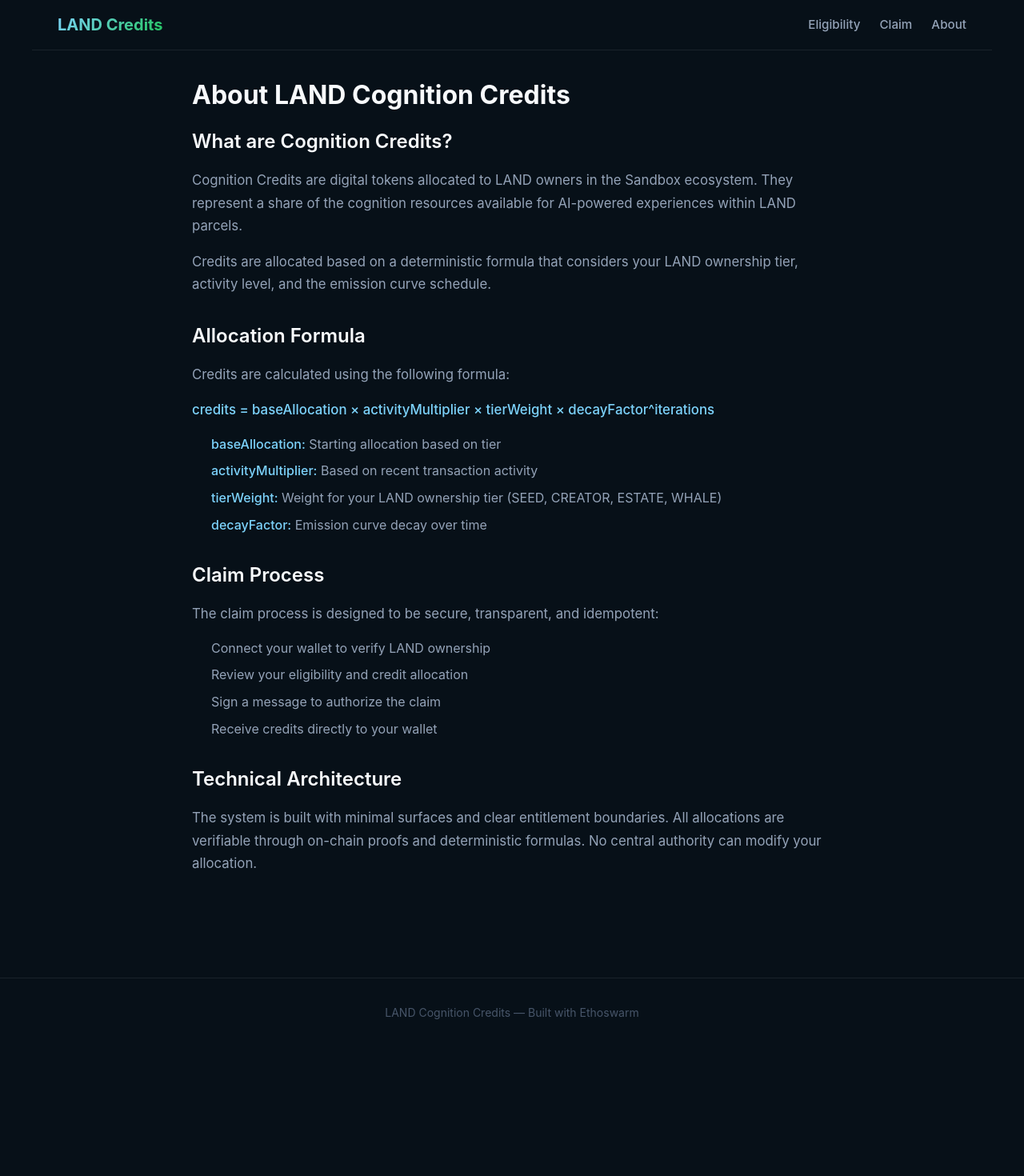
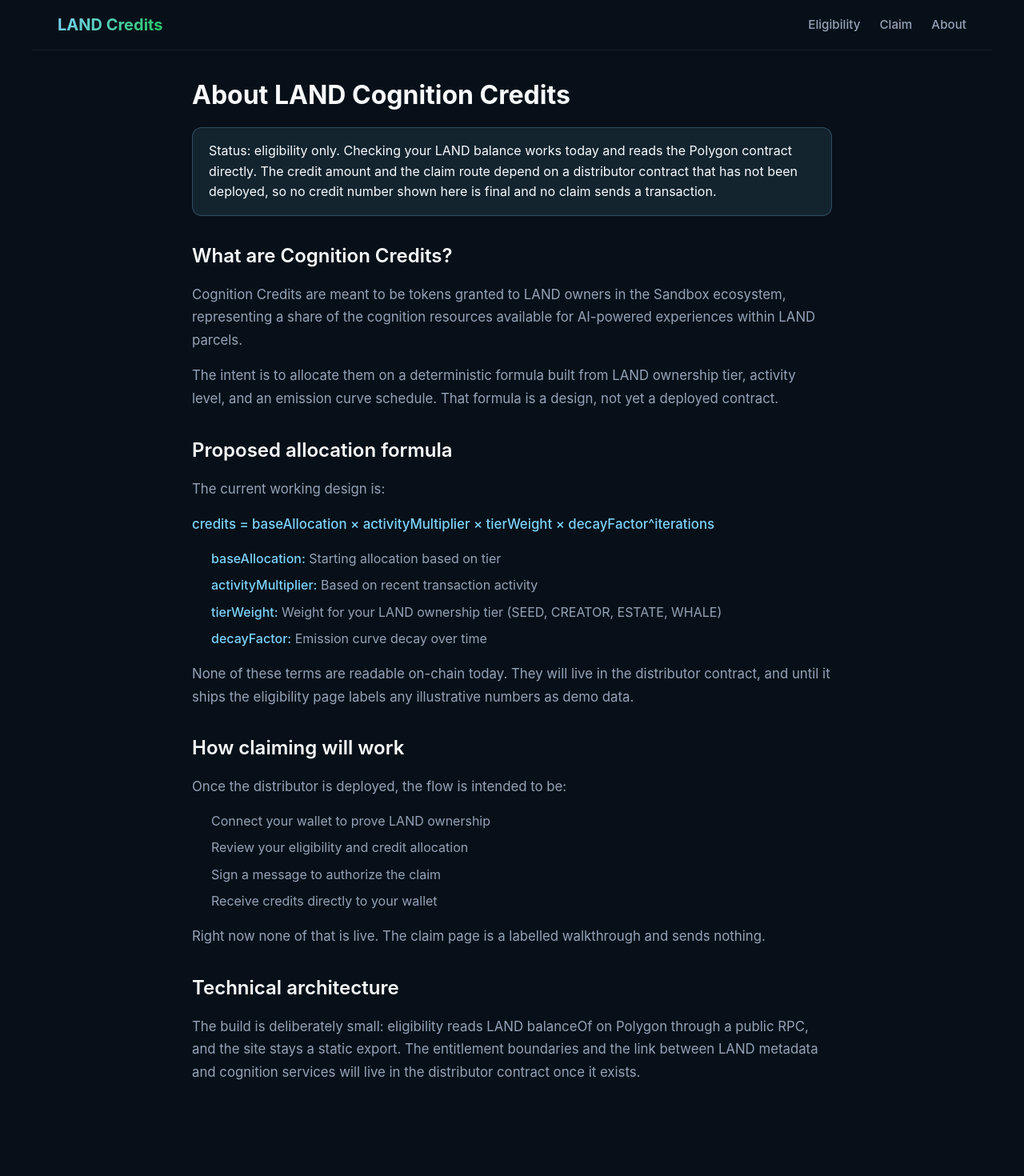
Before and after one commit to sebvibevalley/land-cognition-credits-website, a Next.js app: page /land-cognition-credits-website/about in a window 1280 px wide. Shown: the top 1470 px of the page at 80% size. Before the commit the page ends 1308 px from the top, so only its background shows below. Built offline with nearby package versions, Linux system fonts and the light colour scheme.

Commit message:
fix(copy): about page reframed as proposed design with a status notice (deploy/pages surgical re-apply)

```diff
--- a/src/components/about-page.tsx
+++ b/src/components/about-page.tsx
@@ -35,6 +35,17 @@ const Paragraph = styled.p`
   line-height: 1.7;
 `;
 
+const Notice = styled.p`
+  font-size: 1rem;
+  color: #f8fafc;
+  margin: 0 0 1rem;
+  padding: 1rem 1.25rem;
+  border-radius: 12px;
+  border: 1px solid rgba(125, 211, 252, 0.24);
+  background: rgba(125, 211, 252, 0.1);
+  line-height: 1.6;
+`;
+
 const List = styled.ul`
   color: #94a3b8;
   padding-left: 1.5rem;
@@ -57,21 +68,30 @@ export default function AboutPage() {
       <PageContainer>
         <PageTitle>About LAND Cognition Credits</PageTitle>
         <Section>
+          <Notice>
+            Status: eligibility only. Checking your LAND balance works today and
+            reads the Polygon contract directly. The credit amount and the claim
+            route depend on a distributor contract that has not been deployed, so
+            no credit number shown here is final and no claim sends a transaction.
+          </Notice>
+        </Section>
+        <Section>
           <SectionTitle>What are Cognition Credits?</SectionTitle>
           <Paragraph>
-            Cognition Credits are digital tokens allocated to LAND owners in the
-            Sandbox ecosystem. They represent a share of the cognition resources
+            Cognition Credits are meant to be tokens granted to LAND owners in the
+            Sandbox ecosystem, representing a share of the cognition resources
             available for AI-powered experiences within LAND parcels.
           </Paragraph>
           <Paragraph>
-            Credits are allocated based on a deterministic formula that considers
-            your LAND ownership tier, activity level, and the emission curve schedule.
+            The intent is to allocate them on a deterministic formula built from
+            LAND ownership tier, activity level, and an emission curve schedule.
+            That formula is a design, not yet a deployed contract.
           </Paragraph>
         </Section>
         <Section>
-          <SectionTitle>Allocation Formula</SectionTitle>
+          <SectionTitle>Proposed allocation formula</SectionTitle>
           <Paragraph>
-            Credits are calculated using the following formula:
+            The current working design is:
           </Paragraph>
           <Paragraph>
             <Highlight>credits = baseAllocation × activityMultiplier × tierWeight × decayFactor^iterations</Highlight>
@@ -82,25 +102,35 @@ export default function AboutPage() {
             <ListItem><Highlight>tierWeight:</Highlight> Weight for your LAND ownership tier (SEED, CREATOR, ESTATE, WHALE)</ListItem>
             <ListItem><Highlight>decayFactor:</Highlight> Emission curve decay over time</ListItem>
           </List>
+          <Paragraph>
+            None of these terms are readable on-chain today. They will live in the
+            distributor contract, and until it ships the eligibility page labels any
+            illustrative numbers as demo data.
+          </Paragraph>
         </Section>
         <Section>
-          <SectionTitle>Claim Process</SectionTitle>
+          <SectionTitle>How claiming will work</SectionTitle>
           <Paragraph>
-            The claim process is designed to be secure, transparent, and idempotent:
+            Once the distributor is deployed, the flow is intended to be:
           </Paragraph>
           <List>
-            <ListItem>Connect your wallet to verify LAND ownership</ListItem>
+            <ListItem>Connect your wallet to prove LAND ownership</ListItem>
             <ListItem>Review your eligibility and credit allocation</ListItem>
             <ListItem>Sign a message to authorize the claim</ListItem>
             <ListItem>Receive credits directly to your wallet</ListItem>
           </List>
+          <Paragraph>
+            Right now none of that is live. The claim page is a labelled walkthrough
+            and sends nothing.
+          </Paragraph>
         </Section>
         <Section>
-          <SectionTitle>Technical Architecture</SectionTitle>
+          <SectionTitle>Technical architecture</SectionTitle>
           <Paragraph>
-            The system is built with minimal surfaces and clear entitlement boundaries.
-            All allocations are verifiable through on-chain proofs and deterministic formulas.
-            No central authority can modify your allocation.
+            The build is deliberately small: eligibility reads LAND balanceOf on
+            Polygon through a public RPC, and the site stays a static export. The
+            entitlement boundaries and the link between LAND metadata and cognition
+            services will live in the distributor contract once it exists.
           </Paragraph>
         </Section>
       </PageContainer>
```
